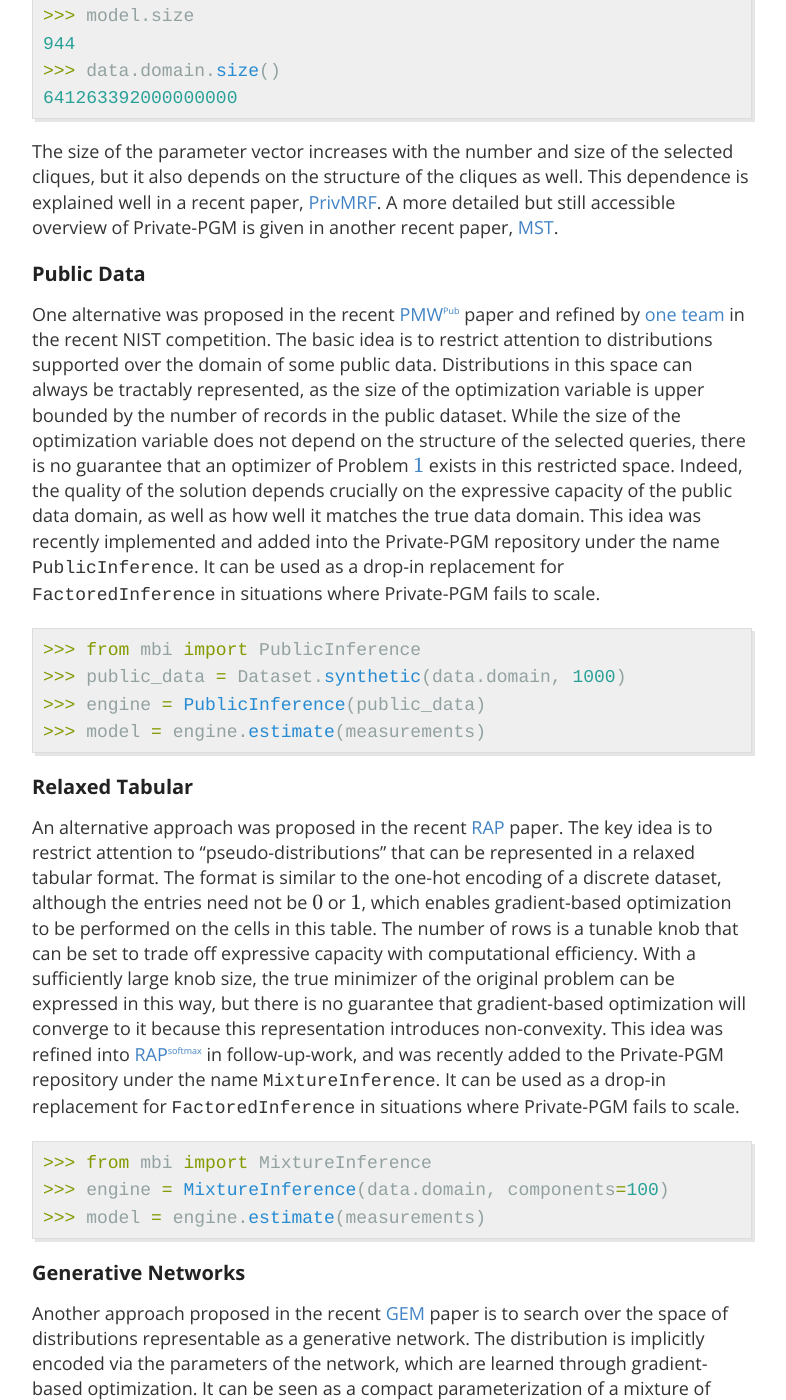
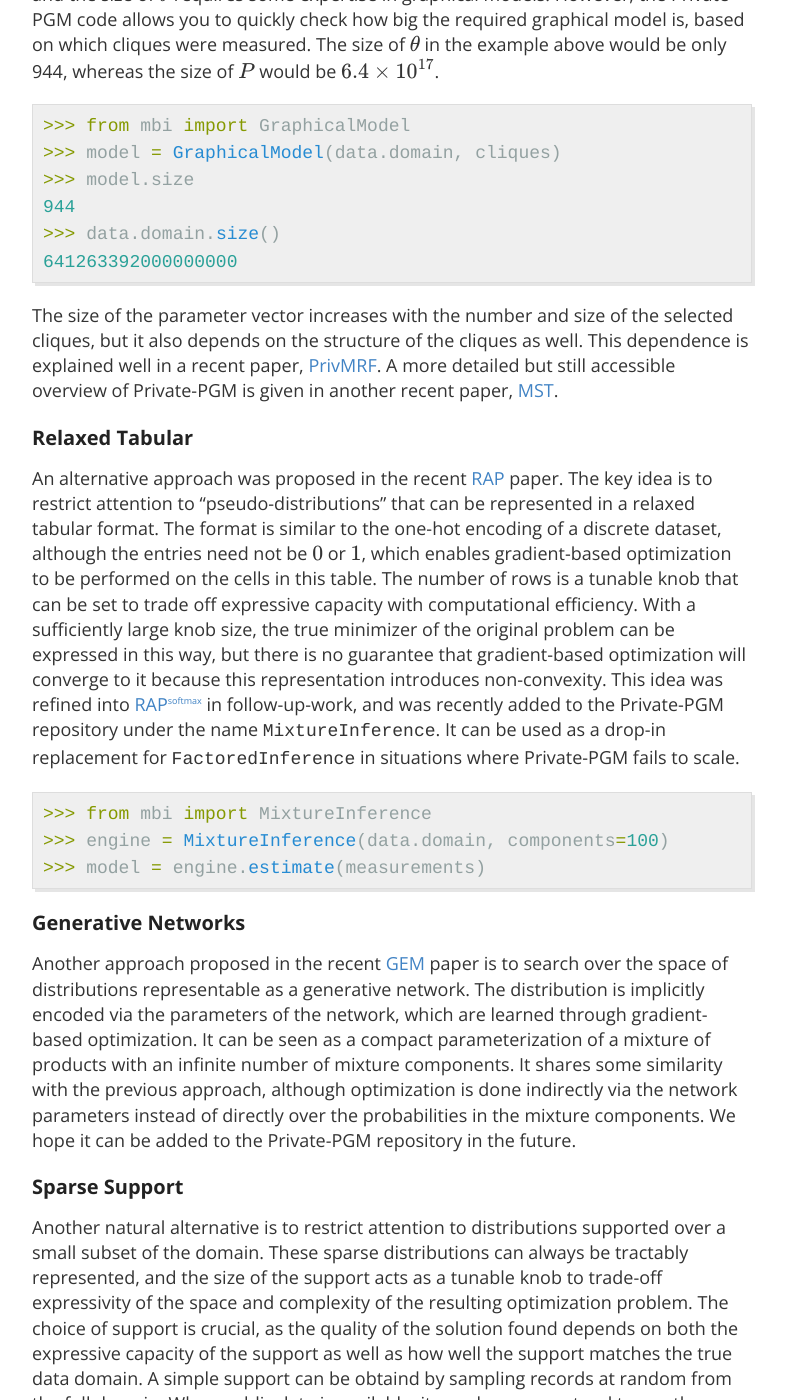
Before and after one commit to differentialprivacy/differentialprivacy, a Jekyll site: the page built from _posts/2021-09-07-synthetic-data-part-1.md, in a window 1280 px wide and 1400 px high, scrolled down 6690 px. Shown: the whole window, without its empty margins (248-1034 px from the left). Built offline with Jekyll 4.4.1, drawn with Linux system fonts in a browser that asks for light colours; comment, search, counter and statistics services are not loaded; some of the changed text lies outside the part shown.

Commit message:
modify table and change public data -> sparse support

````diff
--- a/_posts/2021-09-07-synthetic-data-part-1.md
+++ b/_posts/2021-09-07-synthetic-data-part-1.md
@@ -163,11 +163,15 @@
 Here, \\\( \tilde{Q} \\\) are the noisy query answers, and \\\( \mathcal{S} \\\) is the set of all distributions over the data domain.  We seek to find a data distribution \\\( \hat{P} \\\) that *best explains* the noisy observations \\\( \tilde{Q} \\\) according to the loss function \\\( L \\\).  Different loss functions are possible, but by default Private-PGM uses the \\\( L_2 \\\) squared loss,
 \\\( L(P) = \|\| Q(P) - \tilde{Q} \|\|\_2^2 \\\).  Intuitively, we seek to find a data distribution \\\( P \\\) such that \\\( Q(P) \\\), the query answers under \\\( P \\\), are close to the noisy query answers \\\( \tilde{Q} \\\), subject to the constraint that \\\( P \\\) is a probability distribution.
 
-If the queries \\\( Q \\\) are linear, then this optimization problem is convex, but solving it directly is challenging on high-dimensional domains because the size of \\\( P \\\) is intractably large.  There are several methods, including Private-PGM, that attempt to overcome the curse of dimensionality inherent in Problem \ref{eq1}.  These methods scale by solving a relaxation of Problem \ref{eq1} that is tractable to solve.  One way to do this is to restrict the search space of the optimization from all high-dimensional joint distributions, to a subset of joint distributions.  This subset of distributions can be characterized by a smaller set of parameters, which enables tractable optimization over it.  The sections below describe the different (implicit) assumptions each method makes, as well as the consequences of those assumptions.
+### Direct
+
+If the queries \\\( Q \\\) are linear, then this optimization problem is convex, and hence can be solved in theory.  However, solving it directly is challenging on high-dimensional domains because the size of \\\( P \\\) is equal to the size of the domain, which is often intractably large.  For example, the domain size of the adult dataset considered earlier is  \\\( 6.4 \times 10^{17} \\\).  Writing down a single distribution over this domain is intractable, let alone optimizing over the space of all distributions.
+
+There are several methods, including Private-PGM, that attempt to overcome the curse of dimensionality inherent in Problem \ref{eq1}.  These methods scale by solving a relaxation of Problem \ref{eq1} that is tractable to solve.  One way to do this is to restrict the search space of the optimization from all high-dimensional joint distributions, to a subset of joint distributions.  This subset of distributions can be characterized by a smaller set of parameters, which enables tractable optimization over it.  The sections below describe the different (implicit) assumptions each method makes, as well as the consequences of those assumptions.
 
 ### Private-PGM
 
-The key observation of Private-PGM is that when \\\( Q \\\) has special structure, so does \\\( \hat{P} \\\).  In particular, if \\\( Q \\\) only depends on \\\( P \\\) through it's low-dimensional marginals, then one of the optimizers of Problem \ref{eq1} is \\\( P\_{\hat{\theta}} \\\), a graphical model parameterized by \\\( \hat{\theta} \\\).  Problem \ref{eq1} typically has infinitely many solutions, and it turns out that the solution found by Private-PGM has maximum entropy among all solutions to the problem --- a very natural way to break ties among equally good solutions. Remarkably, these facts are true for any dataset --- they do not require the underlying data to be generated from a graphical model with the same structure.  For more information on this matter, please refer to Section 4.2 of [[MMS21]](https://arxiv.org/abs/2108.04978){:target="\_blank"}.
+The key observation of Private-PGM is that when \\\( Q \\\) has special structure, so does \\\( \hat{P} \\\).  In particular, if \\\( Q \\\) only depends on \\\( P \\\) through it's low-dimensional marginals, then one of the optimizers of Problem \ref{eq1} is \\\( P\_{\hat{\theta}} \\\), a graphical model with parameters \\\( \hat{\theta} \\\).  Problem \ref{eq1} typically has infinitely many solutions, and it turns out that the solution found by Private-PGM has maximum entropy among all solutions to the problem --- a very natural way to break ties among equally good solutions. Remarkably, these facts are true for any dataset --- they do not require the underlying data to be generated from a graphical model with the same structure.  For more information on this matter, please refer to Section 4.2 of [[MMS21]](https://arxiv.org/abs/2108.04978){:target="\_blank"}.
 
 
 The size of \\\( \hat{\theta} \\\) depends on \\\( Q \\\), and in the worst case is equal to the size of \\\( P \\\) [^6].  However, in many common cases of practical interest, the size of \\\( \hat{\theta} \\\) is exponentially smaller than \\\( P \\\), in which case we can efficiently solve the optimization problem above, finding \\\( \hat{\theta} \\\) and thus a tractable representation of \\\( \hat{P} \\\).  Understanding the relationship between \\\( Q \\\) and the size of \\\( \hat{\theta} \\\) requires some expertise in graphical models.  However, the Private-PGM code allows you to quickly check how big the required graphical model is, based on which cliques were measured.  The size of \\\( \theta \\\) in the example above would be only 944, whereas the size of \\\( P \\\) would be \\\( 6.4 \times 10^{17} \\\).
@@ -185,17 +189,6 @@
 
 The size of the parameter vector increases with the number and size of the selected cliques, but it also depends on the structure of the cliques as well.  This dependence is explained well in a recent paper, [PrivMRF](http://vldb.org/pvldb/vol14/p2190-cai.pdf){:target="\_blank"}.  A more detailed but still accessible overview of Private-PGM is given in another recent paper, [MST](https://arxiv.org/abs/2108.04978){:target="\_blank"}.
 
-### Public Data
-
-One alternative was proposed in the recent [PMW<sup>Pub</sup>](https://arxiv.org/abs/2102.08598){:target="\_blank"} paper and refined by [one team](https://arxiv.org/abs/2106.05131){:target="\_blank"} in the recent NIST competition.  The basic idea is to restrict attention to distributions supported over the domain of some public data.  Distributions in this space can always be tractably represented, as the size of the optimization variable is upper bounded by the number of records in the public dataset.  While the size of the optimization variable does not depend on the structure of the selected queries, there is no guarantee that an optimizer of Problem \ref{eq1} exists in this restricted space.  Indeed, the quality of the solution depends crucially on the expressive capacity of the public data domain, as well as how well it matches the true data domain.  This idea was recently implemented and added into the Private-PGM repository under the name ```PublicInference```.  It can be used as a drop-in replacement for ```FactoredInference``` in situations where Private-PGM fails to scale.
-
-{% highlight python %}
->>> from mbi import PublicInference
->>> public_data = Dataset.synthetic(data.domain, 1000)
->>> engine = PublicInference(public_data)
->>> model = engine.estimate(measurements)
-{% endhighlight %}
-
 ### Relaxed Tabular
 
 An alternative approach was proposed in the recent [RAP](https://arxiv.org/abs/2103.06641){:target="\_blank"} paper.  The key idea is to restrict attention to "pseudo-distributions" that can be represented in a relaxed tabular format.  The format is similar to the one-hot encoding of a discrete dataset, although the entries need not be \\\( 0 \\\) or \\\( 1 \\\), which enables gradient-based optimization to be performed on the cells in this table.  The number of rows is a tunable knob that can be set to trade off expressive capacity with computational efficiency.  With a sufficiently large knob size, the true minimizer of the original problem can be expressed in this way, but there is no guarantee that gradient-based optimization will converge to it because this representation introduces non-convexity.  This idea was refined into [RAP<sup>softmax</sup>](https://arxiv.org/abs/2106.07153){:target="\_blank"} in follow-up-work, and was recently added to the Private-PGM repository under the name ```MixtureInference```.  It can be used as a drop-in replacement for ```FactoredInference``` in situations where Private-PGM fails to scale.
@@ -210,6 +203,20 @@
 ### Generative Networks
 
 Another approach proposed in the recent [GEM](https://arxiv.org/abs/2106.07153){:target="\_blank"} paper is to search over the space of distributions representable as a generative network.  The distribution is implicitly encoded via the parameters of the network, which are learned through gradient-based optimization.  It can be seen as a compact parameterization of a mixture of products with an infinite number of mixture components.  It shares some similarity with the previous approach, although optimization is done indirectly via the network parameters instead of directly over the probabilities in the mixture components.  We hope it can be added to the Private-PGM repository in the future.
+
+### Sparse Support
+
+Another natural alternative is to restrict attention to distributions supported over a small subset of the domain.  These sparse distributions can always be tractably represented, and the size of the support acts as a tunable knob to trade-off expressivity of the space and complexity of the resulting optimization problem.  The choice of support is crucial, as the quality of the solution found depends on both the expressive capacity of the support as well as how well the support matches the true data domain.  A simple support can be obtaind by sampling records at random from the full domain.  When public data is available, it may be more natural to use the records in the public data as the support instead.  Indeed, this is exactly what was done in the  [PMW<sup>Pub</sup>](https://arxiv.org/abs/2102.08598){:target="\_blank"} paper and refined by [one team](https://arxiv.org/abs/2106.05131){:target="\_blank"} in the NIST competition.
+
+
+While the size of the optimization variable does not depend on the structure of the selected queries, there is no guarantee that an optimizer of Problem \ref{eq1} exists in this restricted space (unless the support covers the entire domain).  This idea was recently implemented and added into the Private-PGM repository under the name ```PublicInference```.  It can be used as a drop-in replacement for ```FactoredInference``` in situations where Private-PGM fails to scale.
+
+{% highlight python %}
+>>> from mbi import SparseInference
+>>> supported_records = Dataset.synthetic(data.domain, 1000)
+>>> engine = SparseInference(supported_records)
+>>> model = engine.estimate(measurements)
+{% endhighlight %}
 
 ### Local Consistency
 
@@ -226,19 +233,22 @@
 Among the alternatives discussed here, only Direct and Private-PGM can be expected to solve Problem \ref{eq1}.  Private-PGM scales by exploiting the structure in the marginals measured, whereas other methods scale by restricting the space of distributions considered in a way that does not depend on the measurements taken.  While these ideas are related, there is a subtle but important distinction between them.  Private-PGM can be seen as restricting the search space, but it does so carefully to ensure that the solution obtained still solves the original optimization problem (over the space of all distributions).  The other methods do not share this property, instead the solutions found solve different relaxations of the original optimization problem, and the solutions found will generally be suboptimal in the original problem.  While Private-PGM can be seen as an exact method, it's scalability can suffer when the number of marginals measured becomes too large, a drawback not suffered as severely by the other methods.  When using Private-PGM, it requires some care when selecting marginals to avoid the worst-case behavior, some considerations can be found in [PrivMRF](http://vldb.org/pvldb/vol14/p2190-cai.pdf){:target="\_blank"} and [MST](https://arxiv.org/abs/2108.04978){:target="\_blank"}.
 
 
-Restricting the search space, as several methods do, typically comes at a cost to accuracy.  This cost depends on the expressivity of the search space, how challenging it is to optimize within that space, and how close the true data distribution is to that space.  In some special cases, restricting the search space can be expected to improve the accuracy of the estimated model.  For example, if the true data distribution can be expressed as a weighted combination of records from the public data domain, then the Public Data method can be expected to do quite well --- even better than Direct.  Indeed, this behavior can be immediately observed in this [jupyter notebook](https://colab.research.google.com/drive/1c8gT5m_GWfQoa_mx8eXh4sPD48Y0z3ML?usp=sharing){:target="\_blank"}.
+Restricting the search space, as several methods do, typically comes at a cost to accuracy.  This cost depends on the expressivity of the search space, how challenging it is to optimize within that space, and how close the true data distribution is to that space.  In some special cases, restricting the search space can be expected to improve the accuracy of the estimated model.  For example, if the true data distribution can be expressed as a weighted combination of records from the public data domain, then the Sparse Support method can be expected to do quite well --- even better than Direct.  Indeed, this behavior can be immediately observed in this [jupyter notebook](https://colab.research.google.com/drive/1c8gT5m_GWfQoa_mx8eXh4sPD48Y0z3ML?usp=sharing){:target="\_blank"}.
 
 A comprehensive qualitative comparison between Private-PGM and the discussed alternatives is given below, although no direct quantitative comparison between these methods has been done to date.
 
-|| **Direct** | **Private-PGM** | **Public Data** | **Relaxed Tabular** | **Generative Networks** | **Local Consistency** |
-Solves Problem \ref{eq1} | <span style="color:green">Yes</span> | <span style="color:green">Yes</span> | <span style="color:red">No</span> | <span style="color:red">No</span> | <span style="color:red">No</span> | <span style="color:red">No</span> |
+|| **Direct** | **Private-PGM** | **Sparse Support** | **Relaxed Tabular** | **Generative Networks** | **Local Consistency** |
+Search space includes optimum | <span style="color:green">Yes</span> | <span style="color:green">Yes</span> | <span style="color:red">No</span> | <span style="color:green">Yes</span> |  <span style="color:green">Yes</span> | <span style="color:red">No</span> |
 Convexity preserving [^4] | <span style="color:green">Yes</span> | <span style="color:green">Yes</span> | <span style="color:green">Yes</span> | <span style="color:red">No</span> |  <span style="color:red">No</span> | <span style="color:green">Yes</span> |
+Solves problem \ref{eq1} [^5] | <span style="color:green">Yes</span> | <span style="color:green">Yes</span> | <span style="color:red">No</span> | <span style="color:red">No</span> | <span style="color:red">No</span> | <span style="color:red">No</span> |
 Scales by | Does not scale | Exploiting structure of measurements | Restricting search space | Restricting search space | Restricting search space | Relaxing consistency constraints |
 Dependence on number of measurements | <span style="color:red">Exponential</span> | <span style="color:red">Exponential (worst case)</span> | <span style="color:green">Polynomial</span> | <span style="color:green">Polynomial</span> | <span style="color:green">Polynomial</span> | <span style="color:green">Polynomial</span> |
 
 
 [^4]: Even if the loss function \\\( L \\\) is convex with respect to \\\( P \\\), it may or may not be convex with respect to the proposed search space/parameterization.
 
+[^5]: To solve Problem \ref{eq1}, the search space must include an optima, and the method must be convexity preserving.
+
 # Coming up Next
 
 In this blog post, we focused on the **Generate** step of the select-measure-generate paradigm.  In the next blog post, we will focus on state-of-the-art approaches to the **Select** sub-problem.  If you have any comments, questions, or remarks, please feel free to share them in the comments section below.  If you would like to try generating synthetic data with Private-PGM, check out this [jupyter notebook](https://colab.research.google.com/drive/1c8gT5m_GWfQoa_mx8eXh4sPD48Y0z3ML?usp=sharing) on Google Colab!
````
